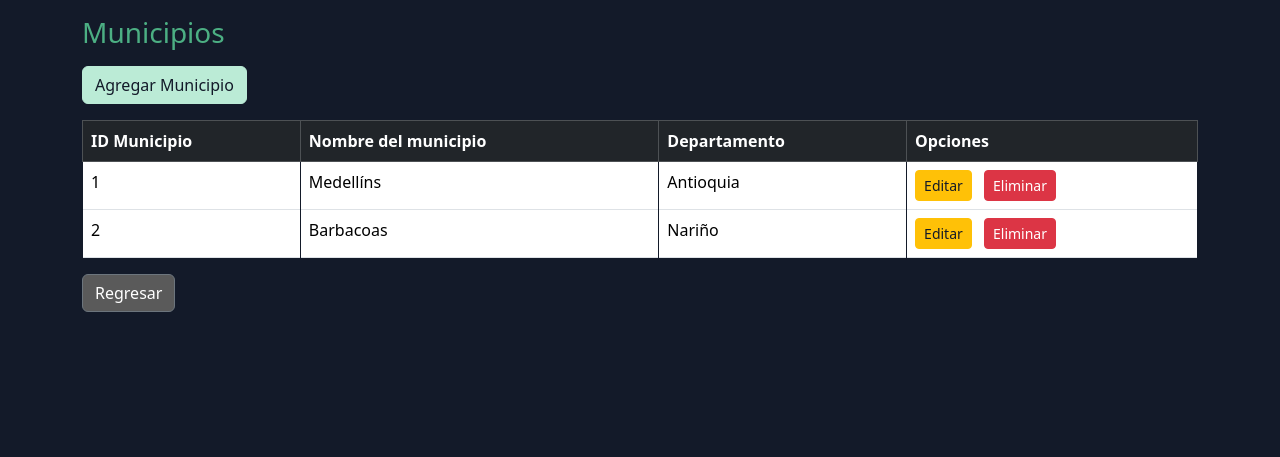
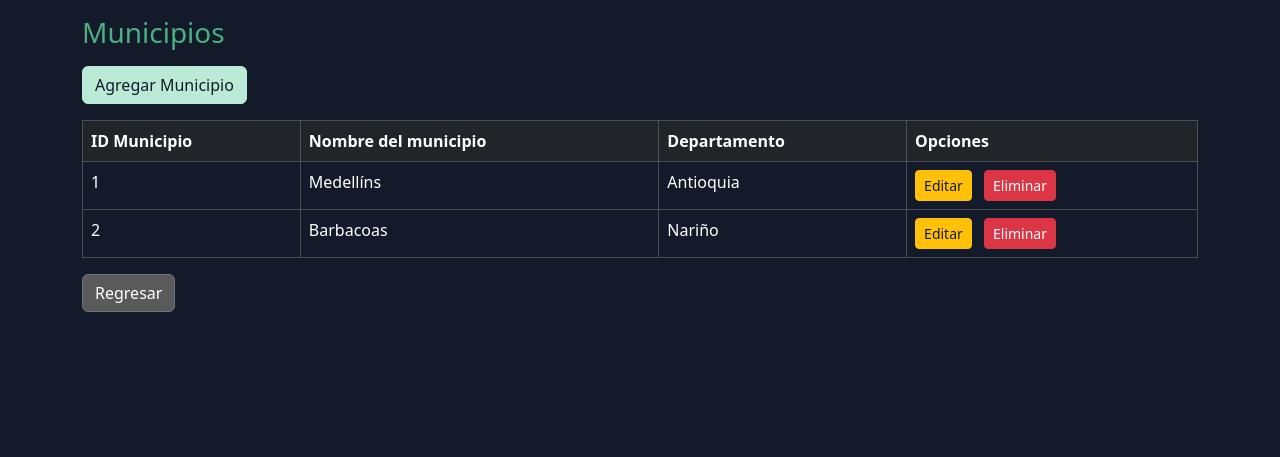
Before and after one commit to fnovoas/Lab0_IDSII, a Flask app: page /ver_municipios in a window 1280 px wide. Shown: the top 457 px of the page. Run offline with Flask 3, Linux system fonts and the light colour scheme; data comes from the database, SQL or seed files in the repository; some libraries are stand-ins or nearby versions.

Commit message:
Update ver_municipios.html

```diff
--- a/templates/ver_municipios.html
+++ b/templates/ver_municipios.html
@@ -88,14 +88,14 @@
                 <tbody>
                     {% for municipio in municipios %}
                     <tr>
-                        <td>{{ municipio['id_municipio'] }}</td>
-                        <td>{{ municipio['nombre_municipio'] }}</td>
-                        <td>{{ municipio['nombre_departamento'] }}</td>
-                        <td>
+
+                        <td style="background-color: #131A29; color: #ffffff; border: 1px solid #4A4E51; border-bottom: 1px solid #4A4E51;">{{ municipio['id_municipio'] }}</td>
+                        <td style="background-color: #131A29; color: #ffffff; border: 1px solid #4A4E51; border-bottom: 1px solid #4A4E51;">{{ municipio['nombre_municipio'] }}</td>
+                        <td style="background-color: #131A29; color: #ffffff; border: 1px solid #4A4E51; border-bottom: 1px solid #4A4E51;">{{ municipio['nombre_departamento'] }}</td>
+                        <td style="background-color: #131A29; color: #ffffff; border: 1px solid #4A4E51; border-bottom: 1px solid #4A4E51;">
                             <a href="/editar_municipio/{{ municipio['id_municipio'] }}" class="btn btn-warning btn-sm me-2">Editar</a>
                             <button type="button" class="btn btn-danger btn-sm" data-bs-toggle="modal"
                                 data-bs-target="#eliminaModal" data-bs-id="{{ municipio['id_municipio'] }}">Eliminar</button>
-                        </td>
                     </tr>
                     {% endfor %}
                 </tbody>
```
